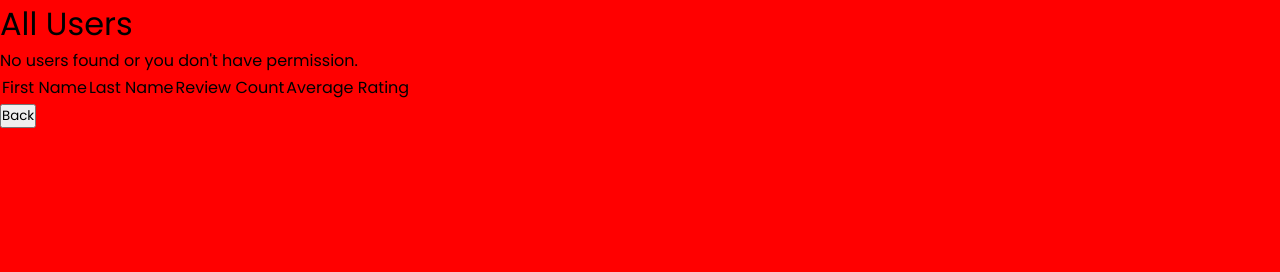
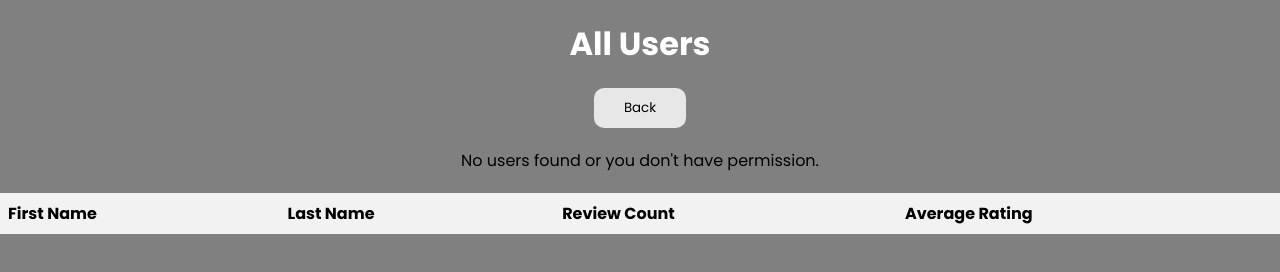
Before and after one commit to Gadza03/Internship-13-MovieRadar-app, a plain HTML site: page frontend/pages/all-users.html in a window 1280 px wide. Drawn offline with Linux system fonts and the light colour scheme; no server answers.

Commit message:
Add all-users style

```diff
--- a/frontend/pages/all-users.html
+++ b/frontend/pages/all-users.html
@@ -13,7 +13,9 @@
     <title>Movie Radar</title>
   </head>
   <body>
+    <div class="all-users-container">
       <h1>All Users</h1>
+      <button id="all-users-back-button">Back</button>
 
       <p id="all-users-error-message"></p>
 
@@ -28,8 +30,7 @@
         </thead>
         <tbody id="all-users-table-body"></tbody>
       </table>
-
-    <button id="all-users-back-button">Back</button>
+    </div>
 
     <script src="../modules/main.js" type="module"></script>
     <script src="../modules/api.js" type="module"></script>
--- a/frontend/styles/all-users.css
+++ b/frontend/styles/all-users.css
@@ -0,0 +1,51 @@
+.all-users-container {
+  width: 100%;
+  overflow-x: auto;
+  display: flex;
+  flex-direction: column;
+  align-items: center;
+  gap: 20px;
+  margin: 20px 0;
+}
+
+.all-users-container table {
+  border-collapse: collapse;
+  width: 100%;
+}
+
+.all-users-container th,
+.all-users-container td {
+  text-align: left;
+  padding: 8px;
+}
+
+.all-users-container tr {
+  background-color: #f2f2f2a3;
+}
+
+.all-users-container tr:nth-child(even) {
+  background-color: #f2f2f2;
+}
+
+.all-users-container thead,
+.all-users-container thead th {
+  background-color: #f2f2f2;
+  font-weight: 700;
+}
+
+.all-users-container h1 {
+  font-weight: 800;
+  color: white;
+}
+
+#all-users-back-button {
+  background-color: #e7e7e7;
+  color: black;
+  border: none;
+  padding: 10px 30px;
+  text-align: center;
+  text-decoration: none;
+  display: inline-block;
+  cursor: pointer;
+  border-radius: 10px;
+}
--- a/frontend/styles/landingpage.css
+++ b/frontend/styles/landingpage.css
@@ -1,7 +1,7 @@
-body{
-    background-color: red;
+body {
+  background-color: gray;
 }
-.landing-page-wrapper{
+.landing-page-wrapper {
   display: flex;
   flex-direction: column;
   align-items: center;
@@ -58,14 +58,14 @@ body{
   background-size: 18px;
   padding-right: 30px;
 }
-.movies-div{
+.movies-div {
   display: flex;
   flex-wrap: wrap;
   justify-content: center;
   gap: 20px;
   padding: 10px;
 }
-.landing-page-movies{
+.landing-page-movies {
   display: flex;
   flex-direction: column;
   align-self: flex-start;
@@ -75,9 +75,9 @@ body{
   border-radius: 10px;
   box-shadow: 0 4px 6px rgba(0, 0, 0, 0.1);
   padding: 20px;
-    margin-left:40px;
+  margin-left: 40px;
 }
-.film-card{
+.film-card {
   width: 100%;
   border-radius: 10px;
   box-shadow: 0 4px 6px rgba(0, 0, 0, 0.1);
@@ -86,7 +86,7 @@ body{
   padding: 10px;
   font-size: 15px;
 }
-.film-card:hover{
+.film-card:hover {
   transform: scale(1.3);
   padding: 30px;
   align-items: center;
@@ -95,24 +95,24 @@ body{
   margin: auto;
   line-height: 2;
 }
-.film-card:hover .film-picture-hidden{
+.film-card:hover .film-picture-hidden {
   display: flex;
   max-width: 15%;
   max-height: 10%;
   border-radius: 10%;
   transform: translateX(-400px);
-    margin-top: -120px;  /*teze hardkodiranje, al ako ima neko ideju nek proba stavit sliku s live strane teskta*/
+  margin-top: -120px; /*teze hardkodiranje, al ako ima neko ideju nek proba stavit sliku s live strane teskta*/
 }
-.film-card p{
+.film-card p {
   max-width: 50%;
 }
-.film-card:hover p{
+.film-card:hover p {
   font-size: 11px;
 }
-.film-card:hover .film-title{
+.film-card:hover .film-title {
   font-size: 18px;
 }
-.film-title{
+.film-title {
   font-size: 20px;
   font-weight: bold;
 }
@@ -124,14 +124,14 @@ body{
 .film-card:hover .hidden-text {
   display: block;
 }
-.film-picture-hidden{
+.film-picture-hidden {
   display: none;
 }
-.film-card:hover .film-picture{
-    align-self:center;
+.film-card:hover .film-picture {
+  align-self: center;
 }
-.admin-button{
-    background-color: #4CAF50;
+.admin-button {
+  background-color: #4caf50;
   color: white;
   padding: 10px 20px;
   text-align: center;
@@ -141,11 +141,11 @@ body{
   border-radius: 5px;
   margin-top: 10px;
 }
-.admin-button:hover{
+.admin-button:hover {
   background-color: #45a049;
   cursor: pointer;
 }
-.admin-functions{
+.admin-functions {
   display: flex;
   flex-direction: row;
   gap: 20px;
@@ -153,14 +153,13 @@ body{
   margin-top: 20px;
 }
 
-nav{
+nav {
   overflow: hidden;
   align-self: flex-end;
   margin-top: 10px;
   margin-right: 20px;
-
 }
-nav button{
+nav button {
   color: white;
   background-color: #45a049;
   text-align: center;
@@ -168,8 +167,8 @@ nav button{
   font-size: 13px;
   border-radius: 10px;
 }
-nav button:hover{
-    background-color: #4CAF50;
+nav button:hover {
+  background-color: #4caf50;
   cursor: pointer;
 }
 
```
Lines whose indentation alone changed are shown as unchanged.
